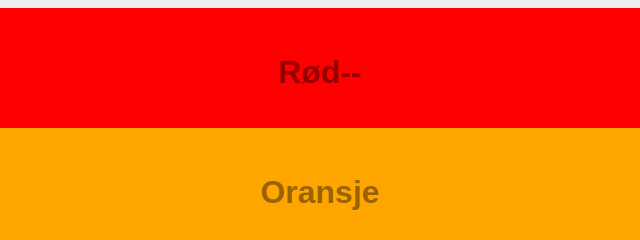
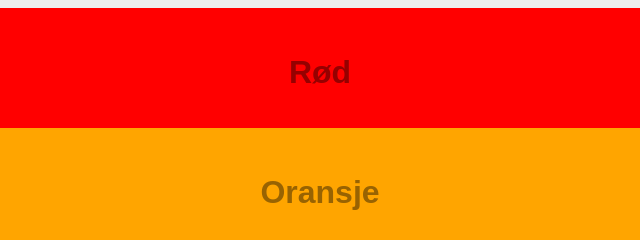
Before and after one commit to ThumbsUpGif/RainbowProject, a plain HTML site: page index.html in a window 1280 px wide. Shown: the top 240 px of the page, 320-960 px from the left. Drawn offline with Linux system fonts and the light colour scheme.

Commit message:
Corrected typo

```diff
--- a/index.html
+++ b/index.html
@@ -11,7 +11,7 @@
 
     <div class="red_background">
         <div class="colourname">
-    <h1>Rød--</h1>
+    <h1>Rød</h1>
         </div>
     </div>
 
```
